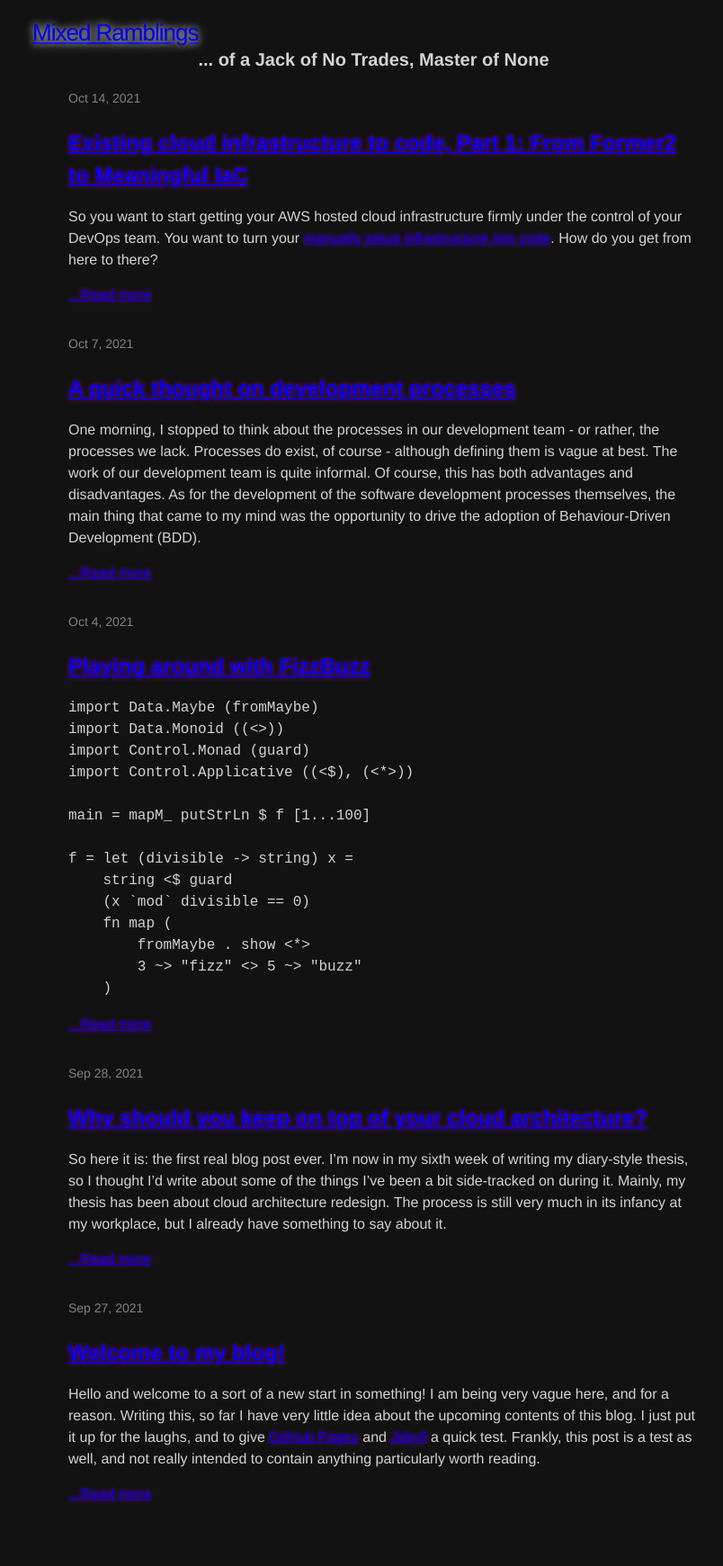
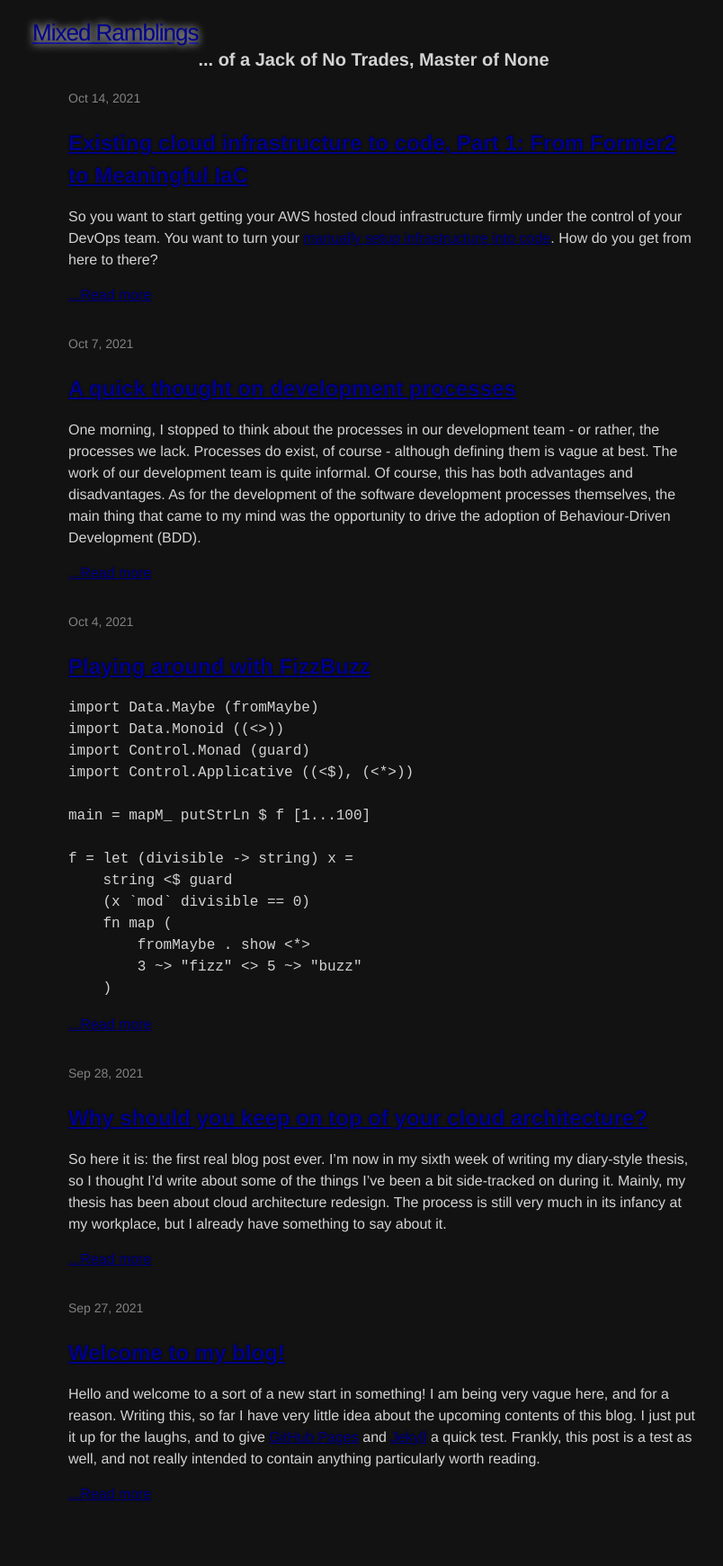
Before and after one commit to miksaraj/miksaraj.github.io, a Jekyll site: the page built from index.html, in a window 1280 px wide. Shown: the whole page at 90% size, without its empty margins (234-1038 px from the left). Built offline with Jekyll 4.4.1, drawn with Linux system fonts in a browser that asks for light colours; nearby versions of some CDN libraries.

Commit message:
Fix link shadow
Update the link shadow and color to make it easier for the eyes.

* Change the text-shadow property of the `a` selector to `0 0 2px #000000`
* Change the color property of the `a` selector to `#00008b`

```diff
--- a/assets/css/styles.css
+++ b/assets/css/styles.css
@@ -9,7 +9,8 @@ body {
 }
 
 a {
-    text-shadow: 0 0 5px #800080;
+    text-shadow: 0 0 2px #000000;
+    color: #00008b;
 }
 
 .page-content {
```
